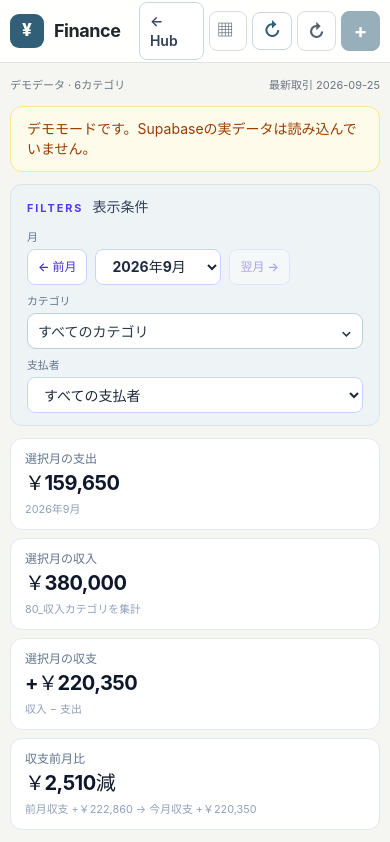
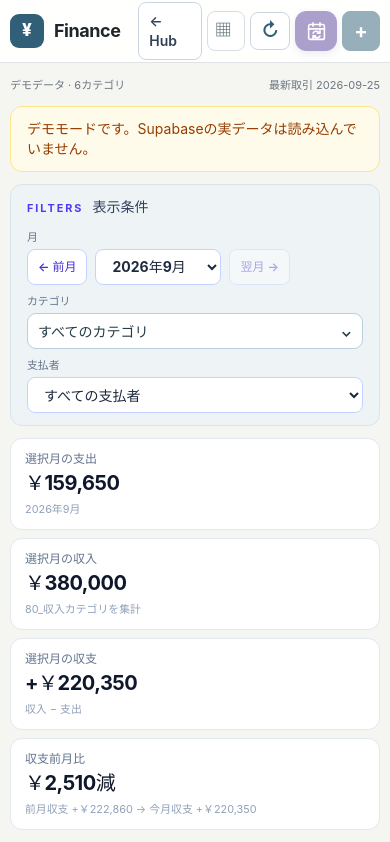
Before and after one commit to tsuonosuke-bot/financial-dashboard, a React (Vite) app: page / in a window 390 px wide. Shown: the top 842 px of the page. Built offline with nearby package versions, Linux system fonts and the light colour scheme.

Commit message:
Fix recurring navigation button on mobile

```diff
--- a/src/App.tsx
+++ b/src/App.tsx
@@ -218,8 +218,12 @@ function App() {
             <button type="button" onClick={reload} disabled={loading} aria-label="再読み込み" className="refresh-button">
               <span aria-hidden="true">↻</span>
             </button>
-            <button type="button" className="secondary-button recurring-button" onClick={openRecurring} disabled={loading || demoMode}>
-              ↻ 定期登録
+            <button type="button" className="secondary-button recurring-button" onClick={openRecurring} disabled={loading || demoMode} aria-label="定期登録を管理">
+              <svg className="recurring-icon" viewBox="0 0 24 24" fill="none" stroke="currentColor" strokeWidth="1.8" strokeLinecap="round" strokeLinejoin="round" aria-hidden="true">
+                <rect x="3" y="4" width="18" height="17" rx="2" />
+                <path d="M8 2v4M16 2v4M3 9h18M8 14a4 4 0 0 1 6.5-1.1L16 14M16 11v3h-3M16 17a4 4 0 0 1-6.5 1.1L8 17M8 20v-3h3" />
+              </svg>
+              <span>定期登録</span>
             </button>
             <button type="button" className="primary-button add-button" onClick={() => { setActionError(null); setEditingExpense(null); setEntryOpen(true) }} disabled={loading || demoMode}>
               ＋ 家計簿を記録
--- a/src/index.css
+++ b/src/index.css
@@ -218,6 +218,11 @@ select {
 .primary-button:disabled { cursor: not-allowed; opacity: .5; }
 .secondary-button { min-height: 40px; padding: 8px 15px; border: 1px solid #d7dde0; border-radius: 8px; background: #fff; color: #53616a; font-weight: 700; cursor: pointer; }
 .secondary-button:hover:not(:disabled) { border-color: #7594a4; color: #315f78; }
+.recurring-button { display: inline-flex; align-items: center; justify-content: center; gap: 7px; border-color: #c8bdf0; background: #f3f0ff; color: #59449b; box-shadow: 0 1px 2px rgba(73, 55, 130, .08); white-space: nowrap; }
+.recurring-button:hover:not(:disabled) { border-color: #8f7bcf; background: #eae4ff; color: #44317f; }
+.recurring-button:focus-visible { outline: 2px solid #735bb8; outline-offset: 2px; }
+.recurring-button:disabled { cursor: not-allowed; opacity: .5; }
+.recurring-icon { width: 19px; height: 19px; flex: 0 0 auto; }
 .month-toolbar { border-color: #d8e4e9; border-radius: 12px; background: #eef4f6; }
 .hub-button, .dashboard-switcher summary, .refresh-button, .primary-button { min-height: 40px; border-radius: 8px; }
 .dashboard-switcher { position: relative; }
@@ -301,8 +306,10 @@ select {
   .dashboard-switcher summary::after { display: none; }
   .dashboard-switcher nav { position: fixed; top: 68px; right: 10px; left: 10px; width: auto; }
   .add-button { font-size: 0; }
-  .recurring-button { width: 40px; padding: 0; overflow: hidden; font-size: 0; }
-  .recurring-button::after { content: "↻"; font-size: 18px; }
+  .recurring-button { width: 42px; min-width: 42px; padding: 0; overflow: hidden; border-color: #59449b; border-radius: 11px; background: #59449b; color: #fff; box-shadow: 0 3px 10px rgba(73, 55, 130, .2); }
+  .recurring-button:hover:not(:disabled) { border-color: #44317f; background: #44317f; color: #fff; }
+  .recurring-button span { display: none; }
+  .recurring-icon { width: 21px; height: 21px; }
   .refresh-button { gap: 0; }
   .add-button { width: 40px; padding: 0; }
   .add-button::after { content: "+"; font-size: 20px; }
```
Also changed, not shown: 1 other file (tests, documents, lock files or other folders).
